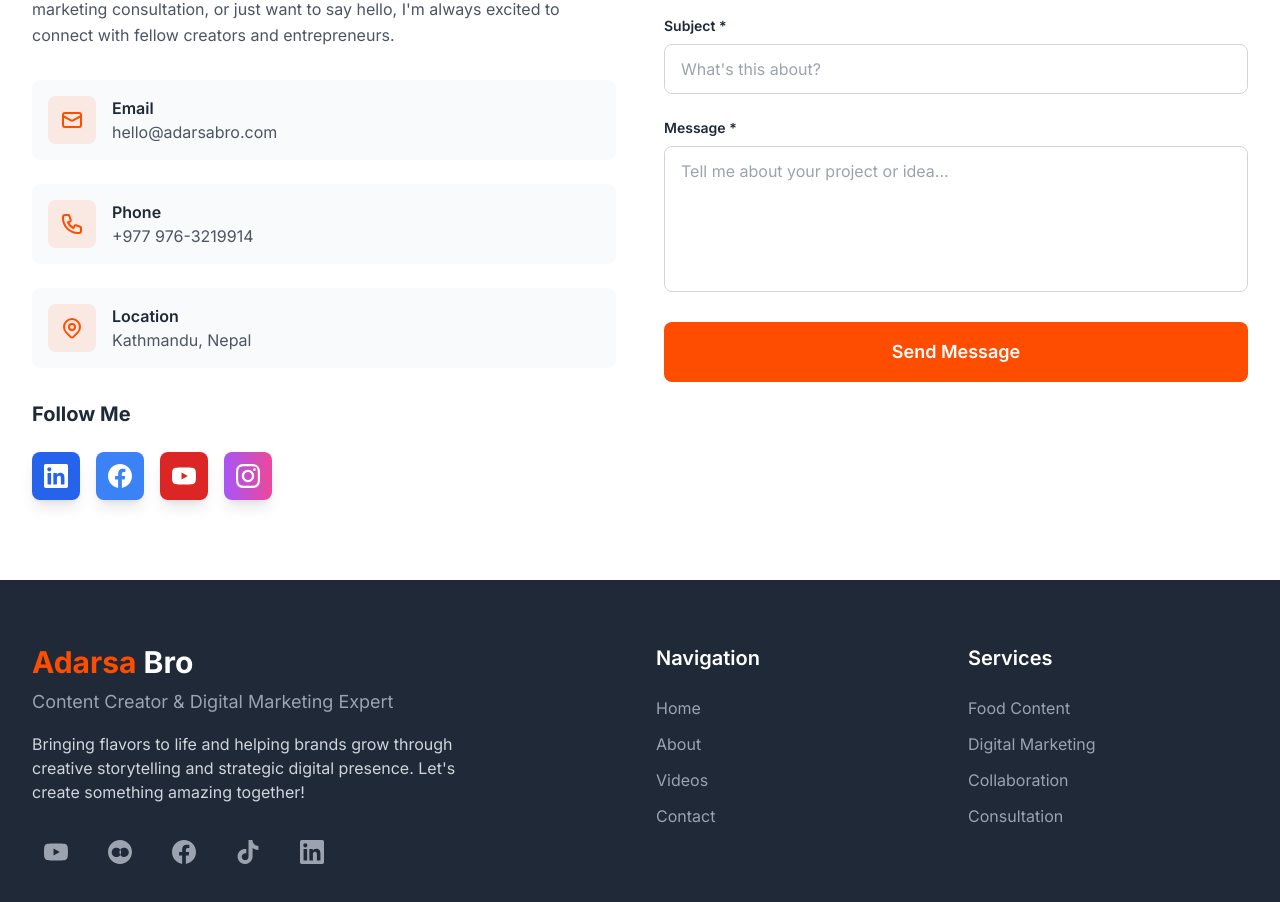
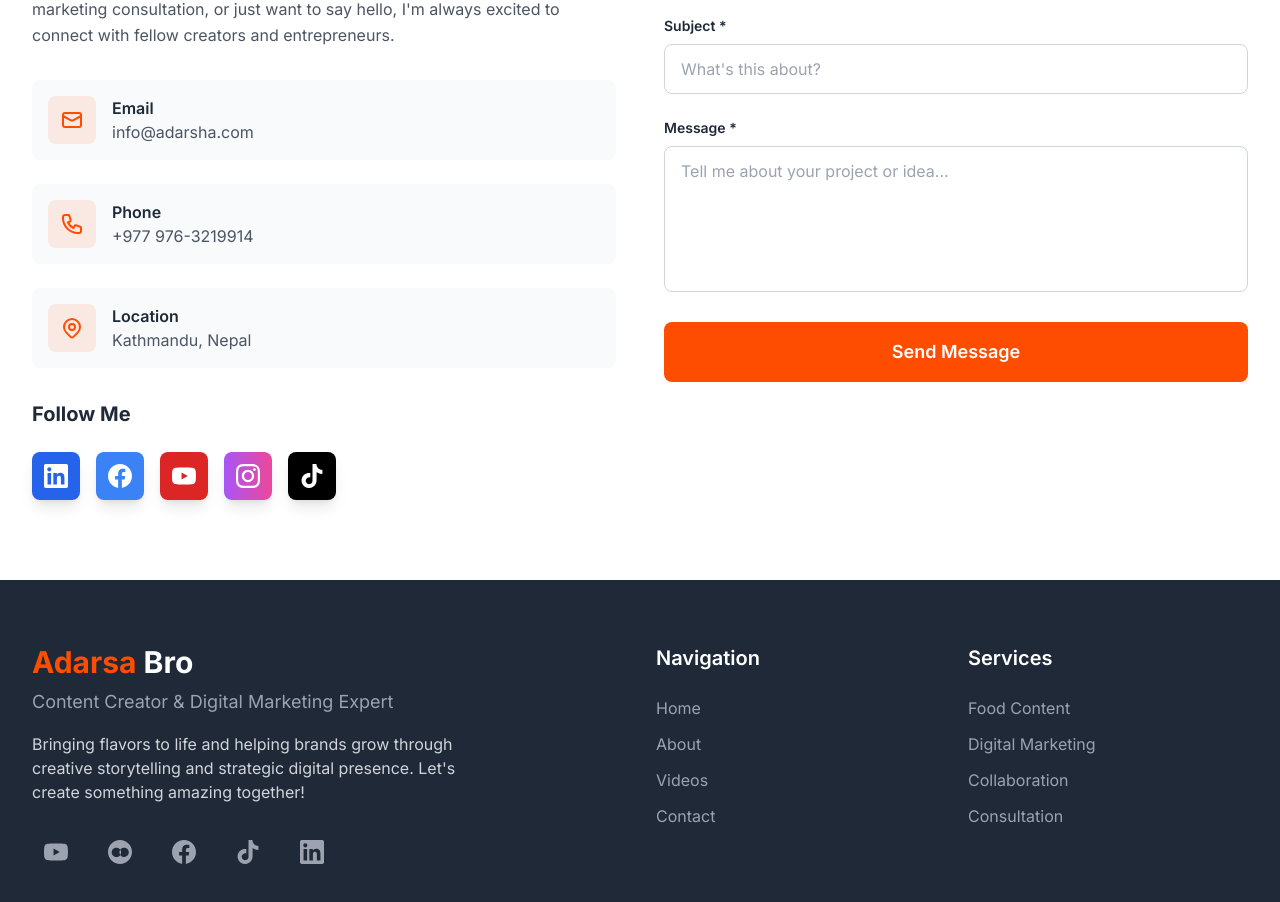
Before and after one commit to WHOISABHISHEKADHIKARI/aadarsa, a React (Vite) app: page / in a window 1280 px wide. Shown: the part 5200-6102 px from the top of the page. Built offline with nearby package versions, Linux system fonts and the light colour scheme.

Commit message:
Add TikTok link and update email to info@adarsha.com in Contact page, fix video loading errors with working sample videos

```diff
--- a/src/components/Contact.jsx
+++ b/src/components/Contact.jsx
@@ -99,8 +99,8 @@
         </svg>
       ),
       title: "Email",
-      value: "hello@adarsabro.com",
-      link: "mailto:hello@adarsabro.com"
+      value: "info@adarsha.com",
+      link: "mailto:info@adarsha.com"
     },
     {
       icon: (
@@ -276,6 +276,18 @@
                     <path d="M12 2.163c3.204 0 3.584.012 4.85.07 3.252.148 4.771 1.691 4.919 4.919.058 1.265.069 1.645.069 4.849 0 3.205-.012 3.584-.069 4.849-.149 3.225-1.664 4.771-4.919 4.919-1.266.058-1.644.07-4.85.07-3.204 0-3.584-.012-4.849-.07-3.26-.149-4.771-1.699-4.919-4.92-.058-1.265-.07-1.644-.07-4.849 0-3.204.013-3.583.07-4.849.149-3.227 1.664-4.771 4.919-4.919 1.266-.057 1.645-.069 4.849-.069zm0-2.163c-3.259 0-3.667.014-4.947.072-4.358.2-6.78 2.618-6.98 6.98-.059 1.281-.073 1.689-.073 4.948 0 3.259.014 3.668.072 4.948.2 4.358 2.618 6.78 6.98 6.98 1.281.058 1.689.072 4.948.072 3.259 0 3.668-.014 4.948-.072 4.354-.2 6.782-2.618 6.979-6.98.059-1.28.073-1.689.073-4.948 0-3.259-.014-3.667-.072-4.947-.196-4.354-2.617-6.78-6.979-6.98-1.281-.059-1.69-.073-4.949-.073zm0 5.838c-3.403 0-6.162 2.759-6.162 6.162s2.759 6.163 6.162 6.163 6.162-2.759 6.162-6.163c0-3.403-2.759-6.162-6.162-6.162zm0 10.162c-2.209 0-4-1.79-4-4 0-2.209 1.791-4 4-4s4 1.791 4 4c0 2.21-1.791 4-4 4zm6.406-11.845c-.796 0-1.441.645-1.441 1.44s.645 1.44 1.441 1.44c.795 0 1.439-.645 1.439-1.44s-.644-1.44-1.439-1.44z"/>
                   </svg>
                 </a>
+
+                {/* TikTok */}
+                <a
+                  href="https://www.tiktok.com/@adarshabro___143"
+                  target="_blank"
+                  rel="noopener noreferrer"
+                  className="w-12 h-12 bg-black text-white rounded-lg flex items-center justify-center hover:bg-gray-800 transform hover:scale-110 transition-all duration-300 shadow-lg hover:shadow-xl"
+                >
+                  <svg className="w-6 h-6" fill="currentColor" viewBox="0 0 24 24">
+                    <path d="M12.525.02c1.31-.02 2.61-.01 3.91-.02.08 1.53.63 3.09 1.75 4.17 1.12 1.11 2.7 1.62 4.24 1.79v4.03c-1.44-.05-2.89-.35-4.2-.97-.57-.26-1.1-.59-1.62-.93-.01 2.92.01 5.84-.02 8.75-.08 1.4-.54 2.79-1.35 3.94-1.31 1.92-3.58 3.17-5.91 3.21-1.43.08-2.86-.31-4.08-1.03-2.02-1.19-3.44-3.37-3.65-5.71-.02-.5-.03-1-.01-1.49.18-1.9 1.12-3.72 2.58-4.96 1.66-1.44 3.98-2.13 6.15-1.72.02 1.48-.04 2.96-.04 4.44-.99-.32-2.15-.23-3.02.37-.63.41-1.11 1.04-1.36 1.75-.21.51-.15 1.07-.14 1.61.24 1.64 1.82 3.02 3.5 2.87 1.12-.01 2.19-.66 2.77-1.61.19-.33.4-.67.41-1.06.1-1.79.06-3.57.07-5.36.01-4.03-.01-8.05.02-12.07z"/>
+                  </svg>
+                </a>
               </div>
             </motion.div>
           </motion.div>
--- a/src/components/Videos.jsx
+++ b/src/components/Videos.jsx
@@ -17,7 +17,7 @@
       thumbnail: "brand-collab",
       description: "Professional brand collaboration showcase featuring authentic partnerships and creative content",
       url: "#contact",
-      videoUrl: "/brand-collab.mov",
+      videoUrl: "https://commondatastorage.googleapis.com/gtv-videos-bucket/sample/BigBuckBunny.mp4",
       type: "video"
     },
     {
@@ -29,7 +29,7 @@
       thumbnail: "campaign",
       description: "Strategic marketing campaign execution with measurable results and brand growth",
       url: "#contact",
-      videoUrl: "/campaign.mp4",
+      videoUrl: "https://commondatastorage.googleapis.com/gtv-videos-bucket/sample/ElephantsDream.mp4",
       type: "video"
     },
     {
@@ -41,7 +41,7 @@
       thumbnail: "information",
       description: "Engaging informational content that educates and entertains your audience",
       url: "#contact",
-      videoUrl: "/information-video.mp4",
+      videoUrl: "https://commondatastorage.googleapis.com/gtv-videos-bucket/sample/ForBiggerBlazes.mp4",
       type: "video"
     },
     {
@@ -53,7 +53,7 @@
       thumbnail: "promo",
       description: "High-impact promotional videos that drive engagement and conversions",
       url: "#contact",
-      videoUrl: "/promo-video.mp4",
+      videoUrl: "https://commondatastorage.googleapis.com/gtv-videos-bucket/sample/ForBiggerEscapes.mp4",
       type: "video"
     }
   ];
```
